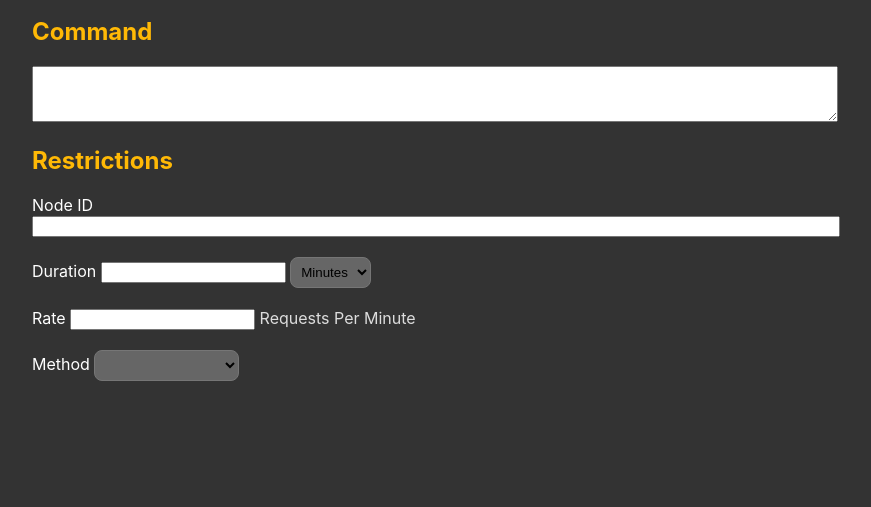
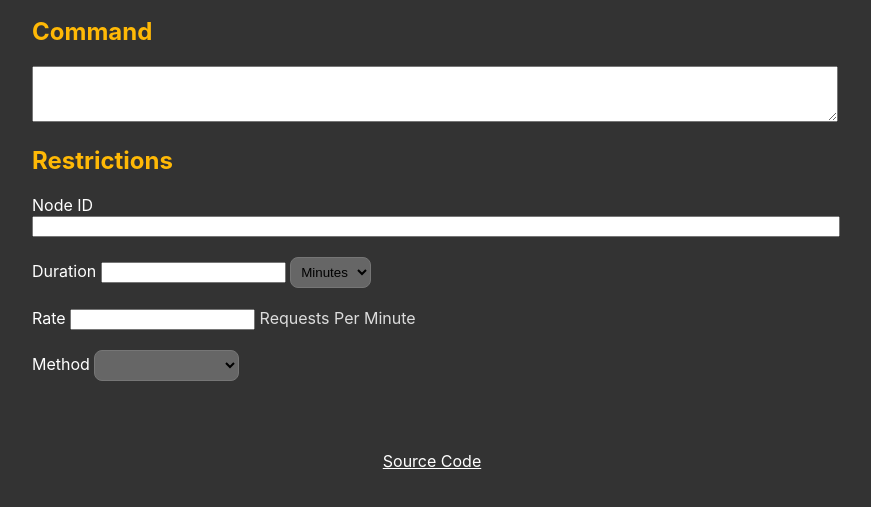
Before and after one commit to jb55/rune-workshop, a plain HTML site: page index.html in a window 1280 px wide. Shown: the part 151-658 px from the top of the page, without its empty margins (208-1079 px from the left). Drawn offline with Linux system fonts and the light colour scheme.

Commit message:
add source link
Signed-off-by: William Casarin <jb55@jb55.com>

```diff
--- a/index.html
+++ b/index.html
@@ -23,6 +23,9 @@
 		</section>
 		<section id="workshop">
 		</section>
+		<section id="footer">
+			<a href="https://github.com/jb55/rune-workshop">Source Code</a>
+		</section>
 	</div>
     </body>
     <script src="rune-workshop.js?v=3" ></script>
--- a/style.css
+++ b/style.css
@@ -12,6 +12,20 @@ select {
 
 	background-color: #666;
 	margin: 20px 0 20px 0;
+}
+
+a {
+	color: white;
+}
+
+a:visited {
+	color: #ccc;
+}
+
+#footer {
+	display: flex;
+	justify-content: center;
+	margin-top: 50px;
 }
 
 .param-name {
```
